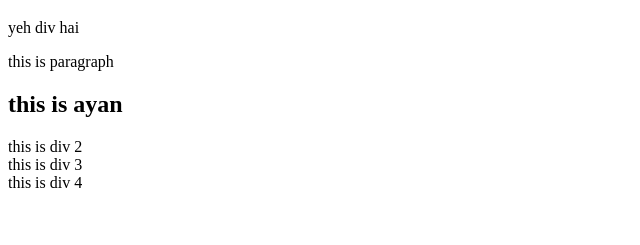
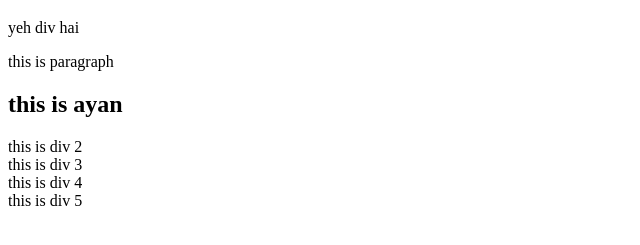
Before and after one commit to 404ayanfound/gitnew, a plain HTML site: page index.html in a window 1280 px wide. Shown: the part 61-306 px from the top of the page, without its empty margins (0-640 px from the left). Drawn offline with Linux system fonts and the light colour scheme.

Commit message:
commit 3

```diff
--- a/index.html
+++ b/index.html
@@ -27,7 +27,9 @@
  <div>
         this is div 4
     </div>
-
+<div>
+        this is div 5
+    </div>
 </body>
 </body>
 
```
